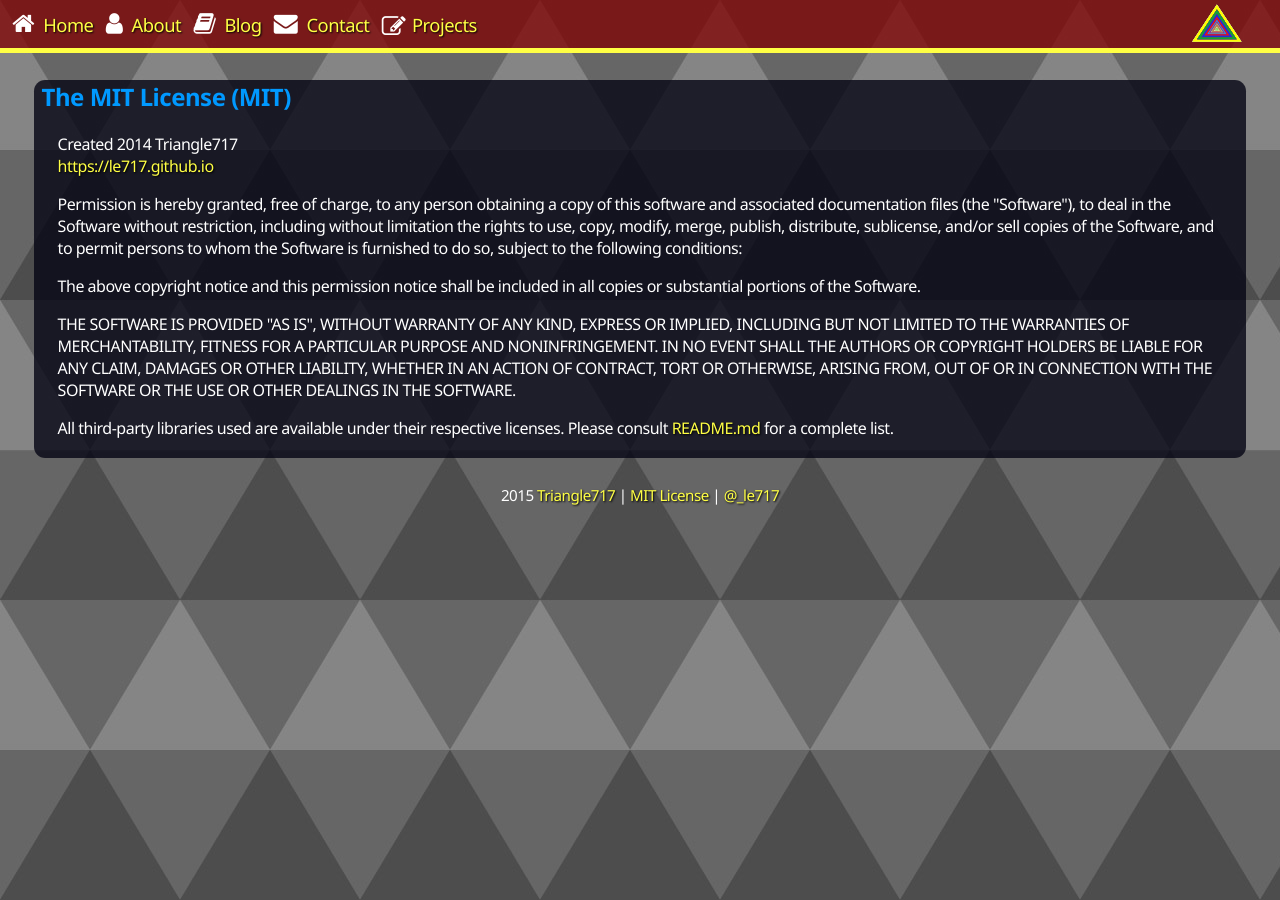
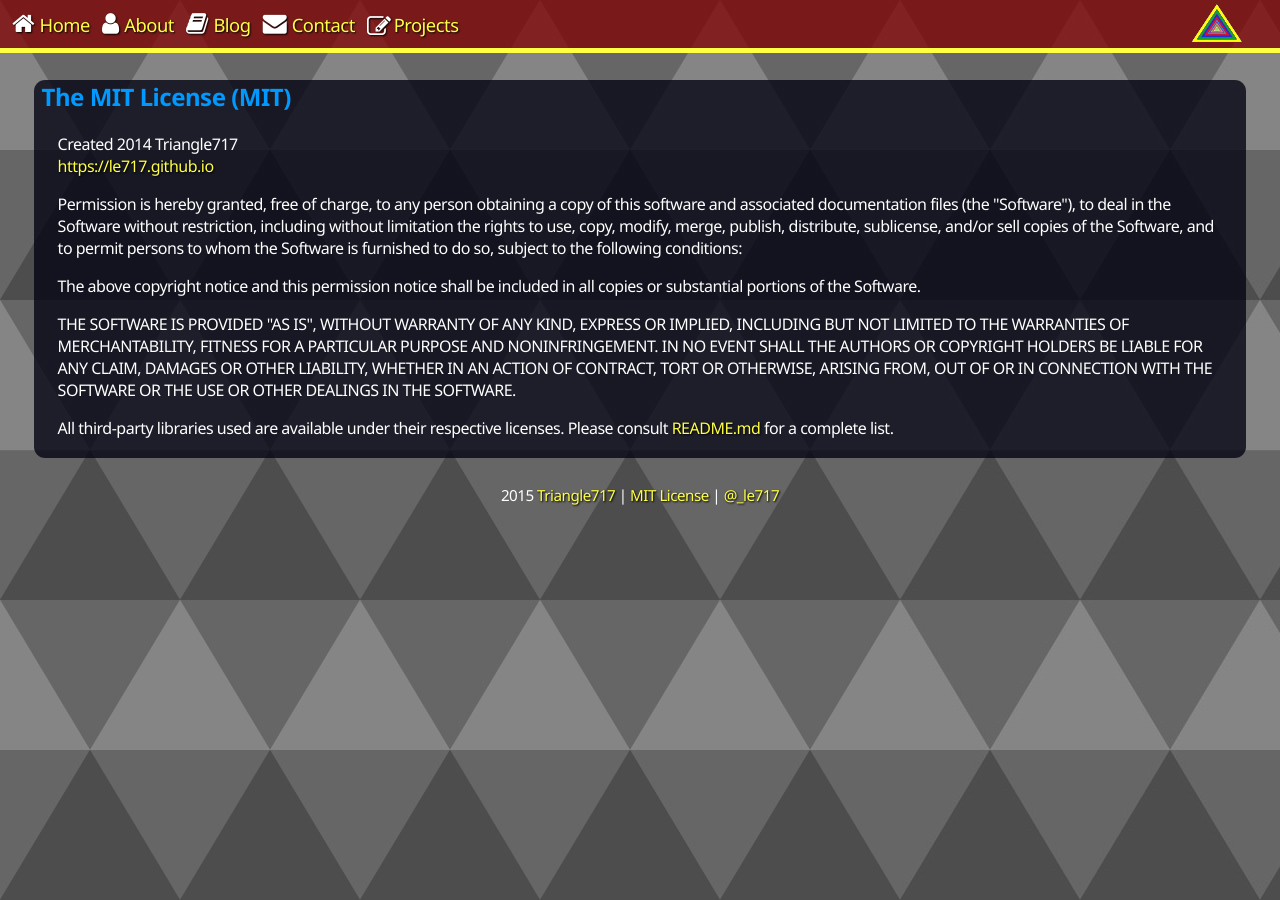
Before and after one commit to le717/le717.github.io, a Jekyll site: the page built from license/index.html, in a window 1280 px wide. Built offline with Jekyll 4.4.1, drawn with Linux system fonts in a browser that asks for light colours; nearby versions of some CDN libraries.

Commit message:
Restore icons as part of links in navbar

```diff
--- a/_includes/navbar.html
+++ b/_includes/navbar.html
@@ -1,28 +1,33 @@
 <div class="navbar">
   <ul>
     <li>
-      <span class="navbar-icon fa fa-home"></span>
-      <a {% if page.type == 'home' %}class="current-page"{% endif %} href="/"><span class="navbar-text">Home</span></a>
+      <a {% if page.type == 'home' %}class="current-page"{% endif %} href="/">
+        <span class="navbar-icon fa fa-home"></span><span class="navbar-text">Home</span>
+      </a>
     </li>
 
     <li>
-      <span class="navbar-icon fa fa-user"></span>
-      <a {% if page.title contains 'About' %}class="current-page"{% endif %} href="/about/"><span class="navbar-text">About</span></a>
+      <a {% if page.title contains 'About' %}class="current-page"{% endif %} href="/about/">
+        <span class="navbar-icon fa fa-user"></span><span class="navbar-text">About</span>
+      </a>
     </li>
 
     <li>
-      <span class="navbar-icon fa fa-book"></span>
-      <a {% if page.title contains 'Blog' %}class="current-page"{% endif %} href="/blog/"><span class="navbar-text">Blog</span></a>
+      <a {% if page.title contains 'Blog' %}class="current-page"{% endif %} href="/blog/">
+        <span class="navbar-icon fa fa-book"></span><span class="navbar-text">Blog</span>
+      </a>
     </li>
 
     <li>
-      <span class="navbar-icon fa fa-envelope"></span>
-      <a {% if page.title contains 'Contact' %}class="current-page"{% endif %} href="/contact/"><span class="navbar-text">Contact</span></a>
+      <a {% if page.title contains 'Contact' %}class="current-page"{% endif %} href="/contact/">
+        <span class="navbar-icon fa fa-envelope"></span><span class="navbar-text">Contact</span>
+      </a>
     </li>
 
     <li>
-      <span class="navbar-icon fa fa-pencil-square-o"></span>
-      <a {% if page.title contains 'Project' %}class="current-page"{% endif %} href="/projects/"><span class="navbar-text">Projects</span></a>
+      <a {% if page.title contains 'Project' %}class="current-page"{% endif %} href="/projects/">
+        <span class="navbar-icon fa fa-pencil-square-o"></span><span class="navbar-text">Projects</span>
+      </a>
     </li>
 
     <li>
--- a/css/style.scss
+++ b/css/style.scss
@@ -32,9 +32,10 @@
   z-index: 1;
 
   .navbar-icon {
+    display: inline;
+    margin-left: 0.3em;
     color: $color-white;
     font-size: 1.5em;
-    margin-left: 0.3em;
   }
   .navbar-text {
     margin-left: 0.3em;
```
